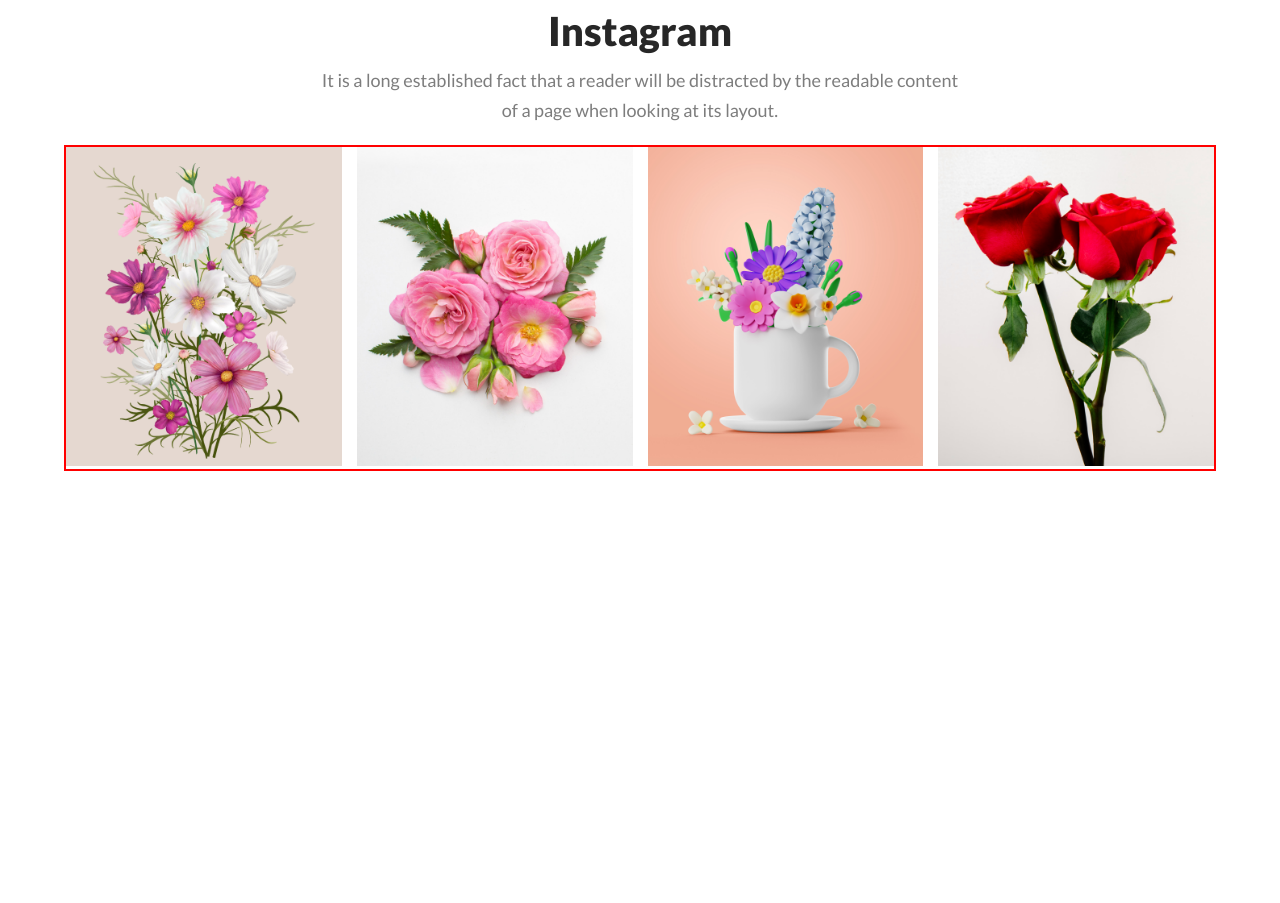
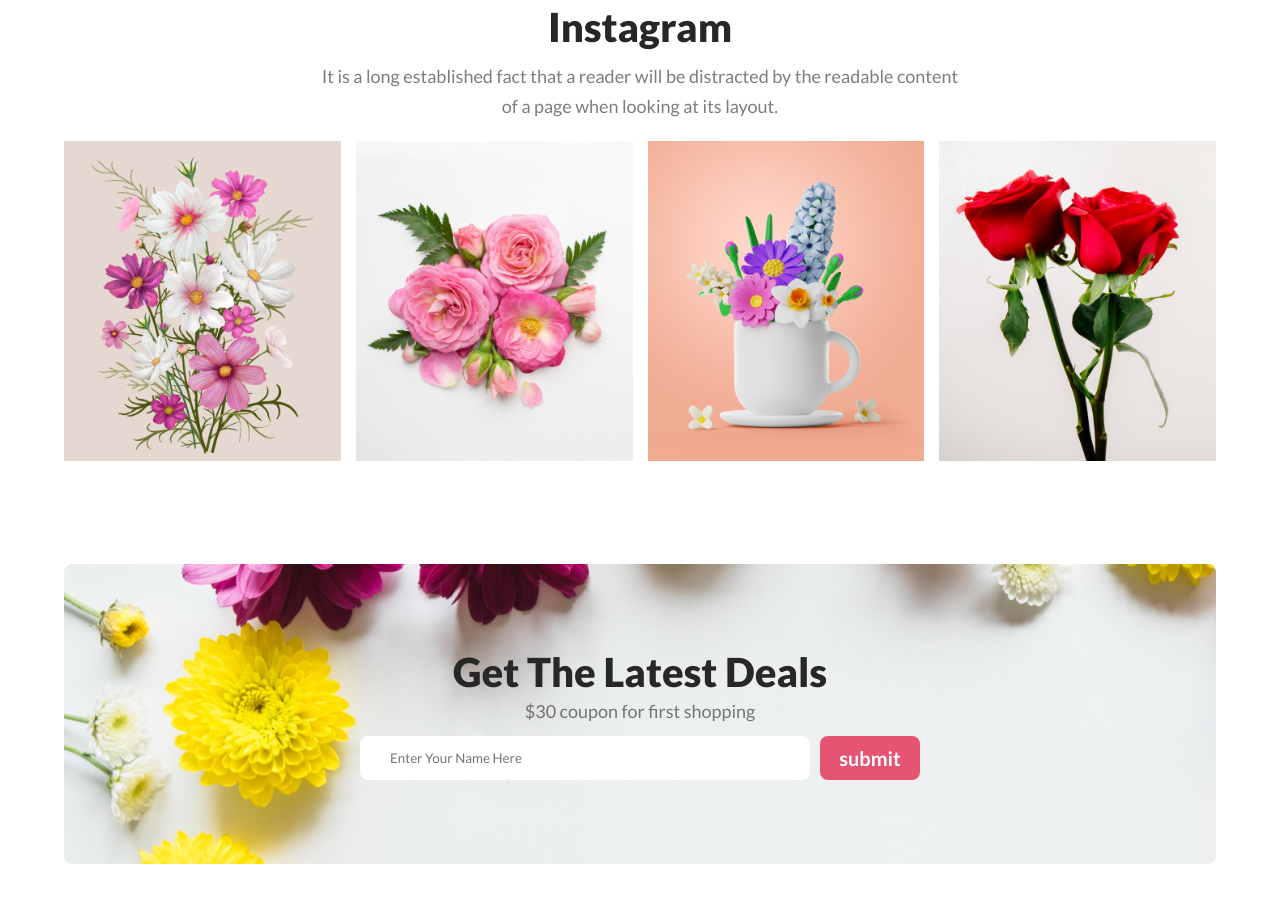
Before and after one commit to nabinjahid/my-flower-shop, a plain HTML site: page index.html in a window 1280 px wide. Shown: the part 2352-3255 px from the top of the page. Before the commit the page ends 2823 px from the top, so only its background shows below. Drawn offline with Linux system fonts and the light colour scheme.

Commit message:
form section

```diff
--- a/index.html
+++ b/index.html
@@ -98,6 +98,20 @@
             <div><img src="./images/insta4.png" alt=""></div>
         </div>
     </section>
+
+
+    <section id="form-section">
+        <div class="form-box">
+            <div class="form-contant">
+                <h2>Get The Latest Deals</h2>
+                <p>$30 coupon for first shopping</p>
+            </div>
+            <div class="form-submition">
+                <input type="text" name="" id="" placeholder="Enter Your Name Here">
+                <button>submit</button>
+            </div>
+        </div>
+    </section>
 </body>
 
 </html>
--- a/style.css
+++ b/style.css
@@ -215,7 +215,7 @@
 .offer-box{
     width: 80%;
     margin: 0px auto;
-    border: 2px solid red;
+    /* border: 2px solid red; */
     display: flex;
     justify-content: center;
     align-items: center;
@@ -223,7 +223,7 @@
 }
 .offer-contant{
     width: 50%;
-    border: 2px solid red;
+    /* border: 2px solid red; */
     text-align: center;
 }
 
@@ -255,7 +255,7 @@ text-align: center;
 }
 .offer-img{
     width: 50%;
-    border: 2px solid red;
+    /* border: 2px solid red; */
     text-align: center;
 }
 .offer-img img{
@@ -274,7 +274,7 @@ text-align: center;
     display: flex;
     /* justify-content: space-between; */
     gap: 15px;
-    border: 2px solid red;
+    /* border: 2px solid red; */
 
 }
 .insta-gallary div{
@@ -284,3 +284,75 @@ text-align: center;
 .insta-gallary div img{
     width: 100%;
 }
+
+/* form section */
+
+.form-box{
+    min-height: 300px;
+    width: 90%;
+    margin: 100px auto 50px;
+    background-image: url("./images/latest-deals-bg.png");
+    display: flex;
+    flex-direction: column;
+    justify-content: center;
+    align-items: center;
+    border-radius: 8px;
+}
+.form-contant{
+    text-align: center;
+
+}
+
+.form-contant h2{
+    color: rgb(39, 39, 39);
+font-family: Lato;
+font-size: 40px;
+font-weight: 800;
+line-height: 48px;
+letter-spacing: 0%;
+text-align: center;
+}
+.form-contant p{
+    color: rgba(39, 39, 39, 0.6);
+font-family: Lato;
+font-size: 18px;
+font-weight: 400;
+line-height: 30px;
+letter-spacing: 0%;
+text-align: center;
+}
+.form-submition{
+    /* border: 2px solid red; */
+    display: flex;
+    justify-content: center;
+    align-items: end;
+}
+
+.form-submition input{
+    box-sizing: border-box;
+    /* padding: 10px; */
+    padding-left: 30px;
+    width: 450px;
+height: 44px;
+border: none;
+margin-top: 10px;
+border-radius: 8px;
+}
+.form-submition button{
+    margin-left: 10px;
+    /* margin-top: 2px; */
+    height: 44px;
+    border-radius: 8px;
+    border-radius: 8px;
+    width: 100px;
+background: rgb(229, 84, 115);
+border: none;
+
+color: rgb(255, 255, 255);
+font-family: Lato;
+font-size: 20px;
+font-weight: 700;
+line-height: 24px;
+letter-spacing: 0%;
+
+}
```
